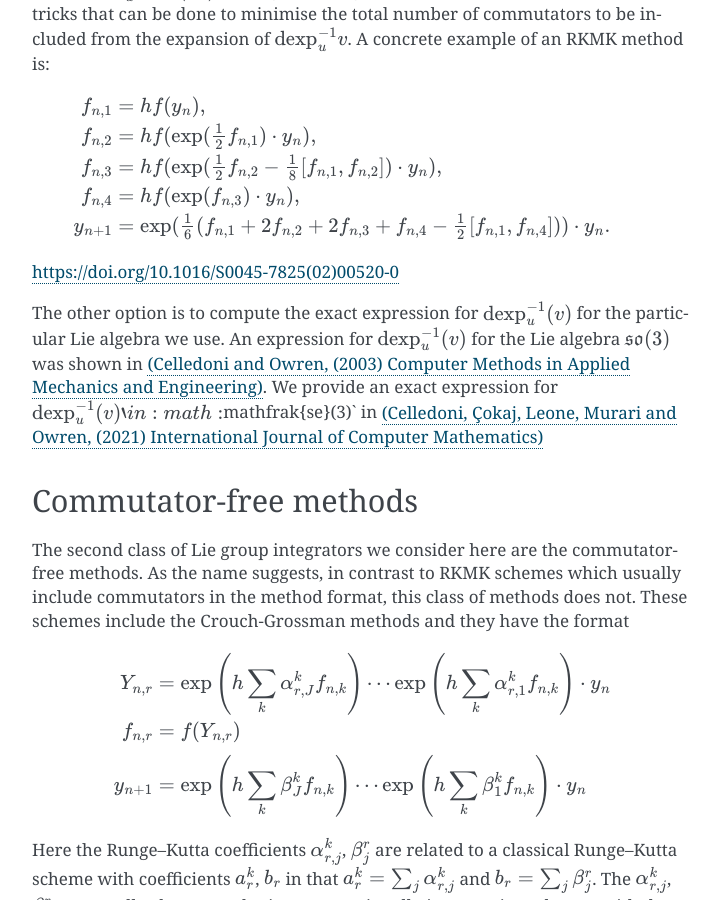
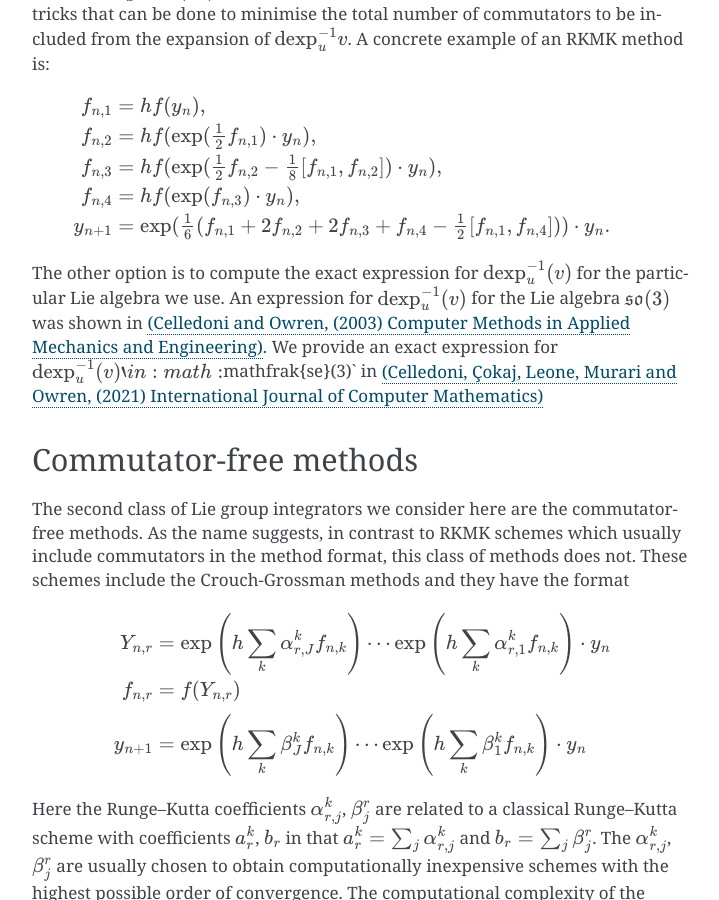
Before and after one commit to THREAD-3-2/lie_group_integrators_double_spherical_pendulum, a Sphinx documentation site: the page built from docs/two_classes_lie_groups.rst, in a window 1280 px wide and 900 px high, scrolled down 1154 px. Shown: the whole window, without its empty margins (388-1107 px from the left). Built offline with Sphinx 7.4.7, drawn with Linux system fonts in a browser that asks for light colours; some of the changed lines change nothing that is shown.

Commit message:
Update two_classes_lie_groups.rst

```diff
--- a/docs/two_classes_lie_groups.rst
+++ b/docs/two_classes_lie_groups.rst
@@ -64,8 +64,6 @@ For a given Runge--Kutta method, there are some clever tricks that can be done t
     \end{align}
 
 
-https://doi.org/10.1016/S0045-7825(02)00520-0
-
 The other option is to compute the exact expression for :math:`\textrm{dexp}_u^{-1}(v)` for the particular Lie algebra we use. An expression for  :math:`\textrm{dexp}_u^{-1}(v)` for the Lie algebra :math:`\mathfrak{so}(3)` was shown in `(Celledoni and Owren, (2003) Computer Methods in Applied Mechanics and Engineering) <https://doi.org/10.1016/S0045-7825(02)00520-0>`_. We provide an exact expression for :math:`\textrm{dexp}_u^{-1}(v)`in :math:`\mathfrak{se}(3)` in `(Celledoni, Çokaj, Leone, Murari and Owren, (2021) International Journal of Computer Mathematics) <https://doi.org/10.1080/00207160.2021.1966772>`_
 
 .. _CFmethods:
```
